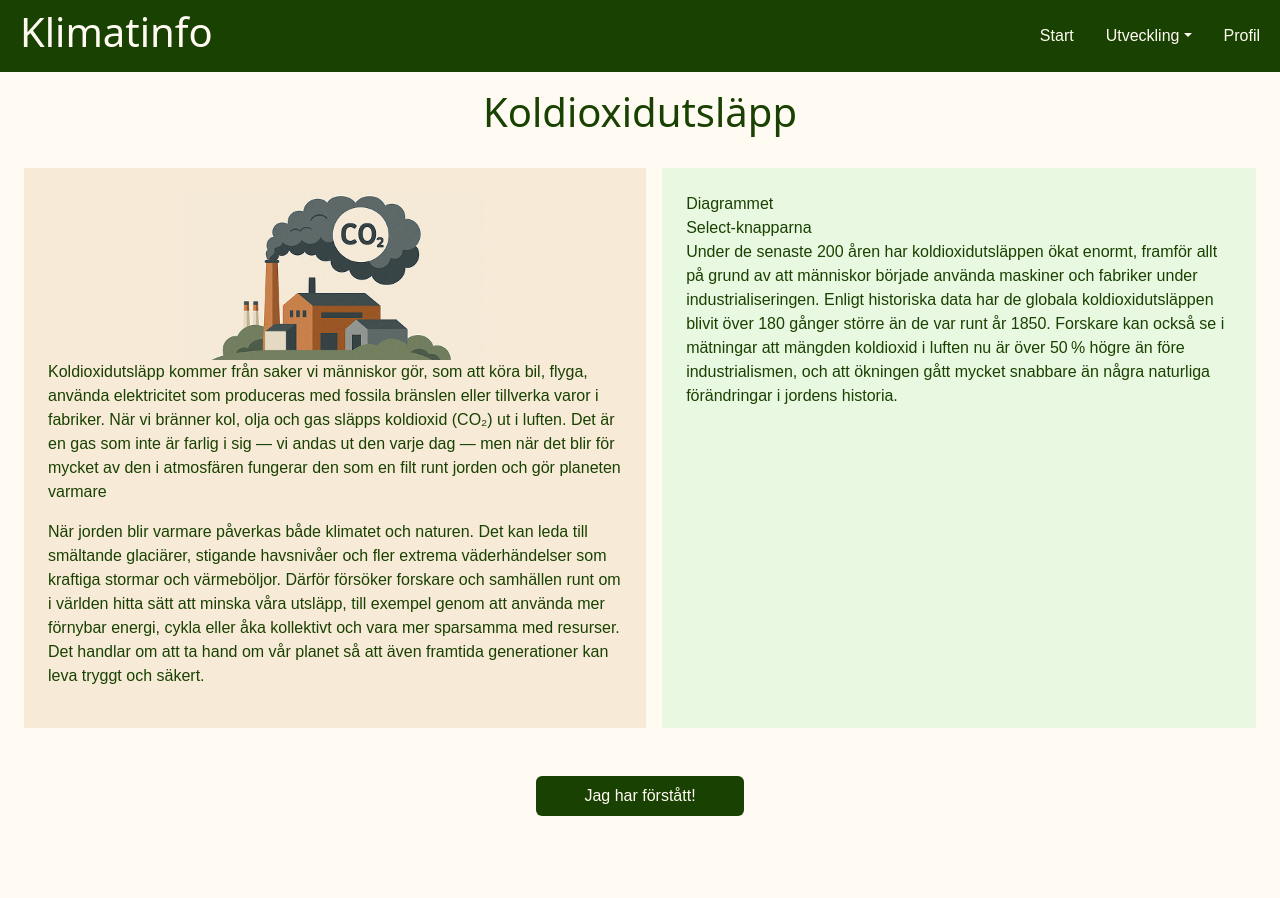
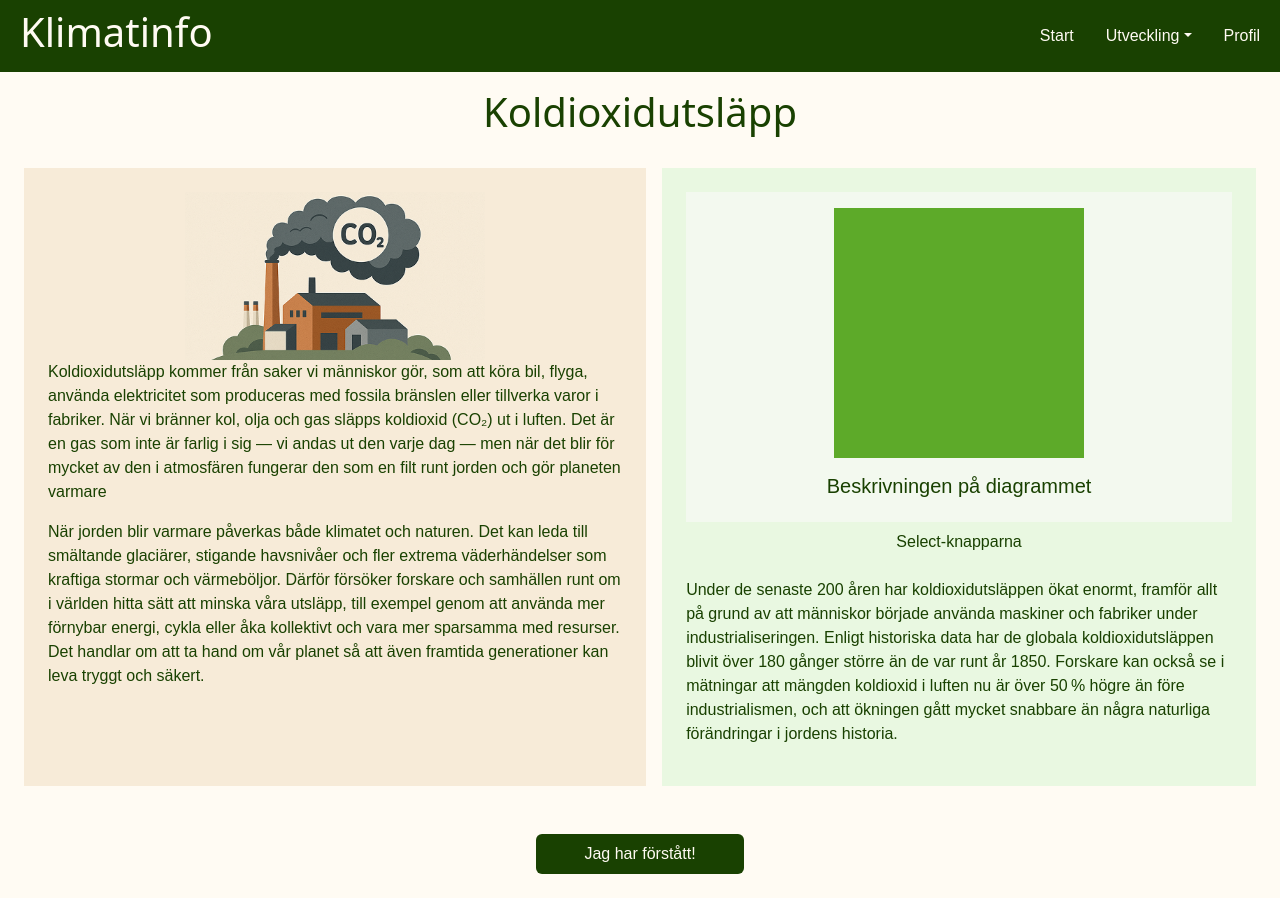
Before and after one commit to fiamont/Frontend_application_Boras, a React (Vite) app: page /lektion/glaciarstorlekar in a window 1280 px wide. Before the commit the page ends 840 px from the top, so only its background shows below. Built offline with nearby package versions, Linux system fonts and the light colour scheme; a web font is replaced by a local one.

Commit message:
Add some bootstrap and temporary custom css

```diff
--- a/src/App.css
+++ b/src/App.css
@@ -33,3 +33,13 @@
 .lecture-second-part {
   background-color: var(--light-green);
 }
+
+.chart-background {
+  background-color: #f3f9ef;
+}
+
+.chart-square {
+  height: 250px;
+  width: 250px;
+  background-color: #5daa29;
+}
--- a/src/components/InteractiveChart.jsx
+++ b/src/components/InteractiveChart.jsx
@@ -1,8 +1,11 @@
 function InteractiveChart() {
   return (
-    <div>
-      <div>Diagrammet</div>
-      <div>Select-knapparna</div>
+    <div className="d-flex flex-column align-items-center gap-2 pb-4">
+      <div className="d-flex flex-column p-3 chart-background container align-items-center">
+        <div className="chart-square"></div>
+        <h5 className="text-center pt-3">Beskrivningen på diagrammet</h5>
+      </div>
+      <div className="d-flex gap-3">Select-knapparna</div>
     </div>
   );
 }
```
